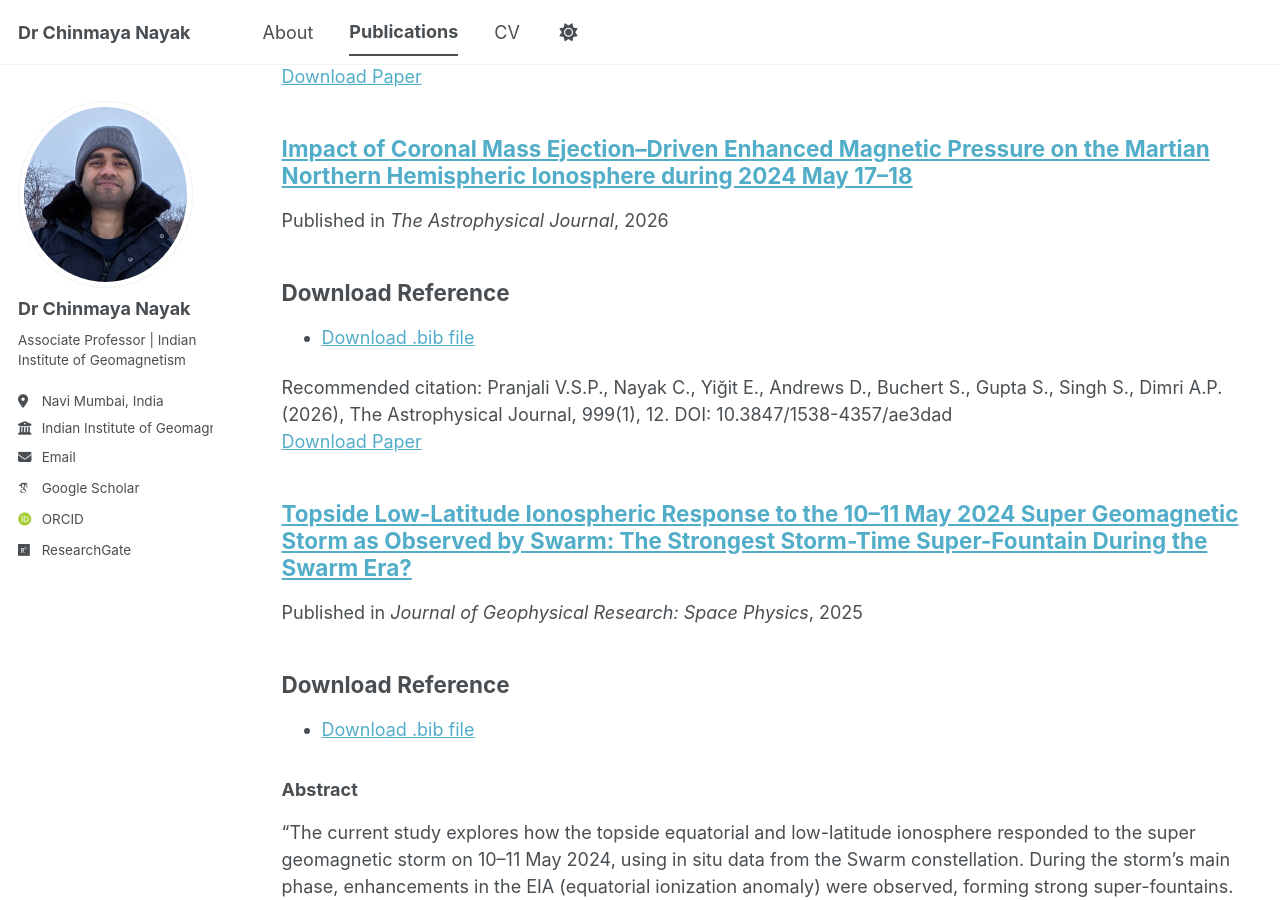
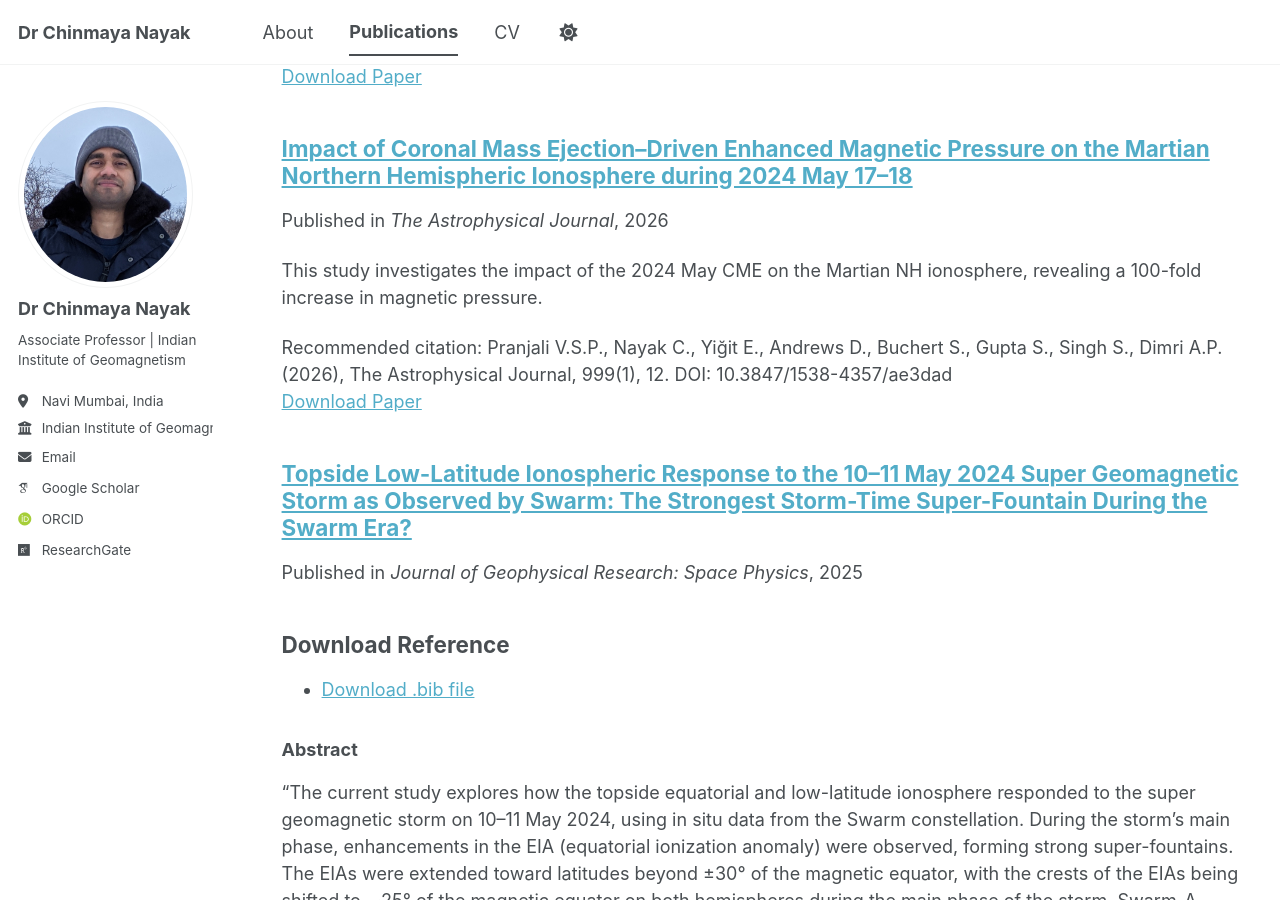
Before and after one commit to physics642/Chinmaya.Nayak, a Jekyll site: the page built from _pages/publications.html, in a window 1280 px wide and 900 px high, scrolled down 302 px. Built offline with Jekyll 4.4.1, drawn with Linux system fonts in a browser that asks for light colours; some web fonts are replaced; a script bundle is joined from its source files by our own code; library files that are not in the unit come from our copies.

Commit message:
Update 2026_pranjali.md

```diff
--- a/_publications/2026_pranjali.md
+++ b/_publications/2026_pranjali.md
@@ -15,6 +15,7 @@
 doi: "10.3847/1538-4357/ae3dad"
 paperurl: "https://doi.org/10.3847/1538-4357/ae3dad"
 pdf: "https://doi.org/10.3847/1538-4357/ae3dad"
+excerpt: "This study investigates the impact of the 2024 May CME on the Martian NH ionosphere, revealing a 100-fold increase in magnetic pressure."
 
 ---
 
```
